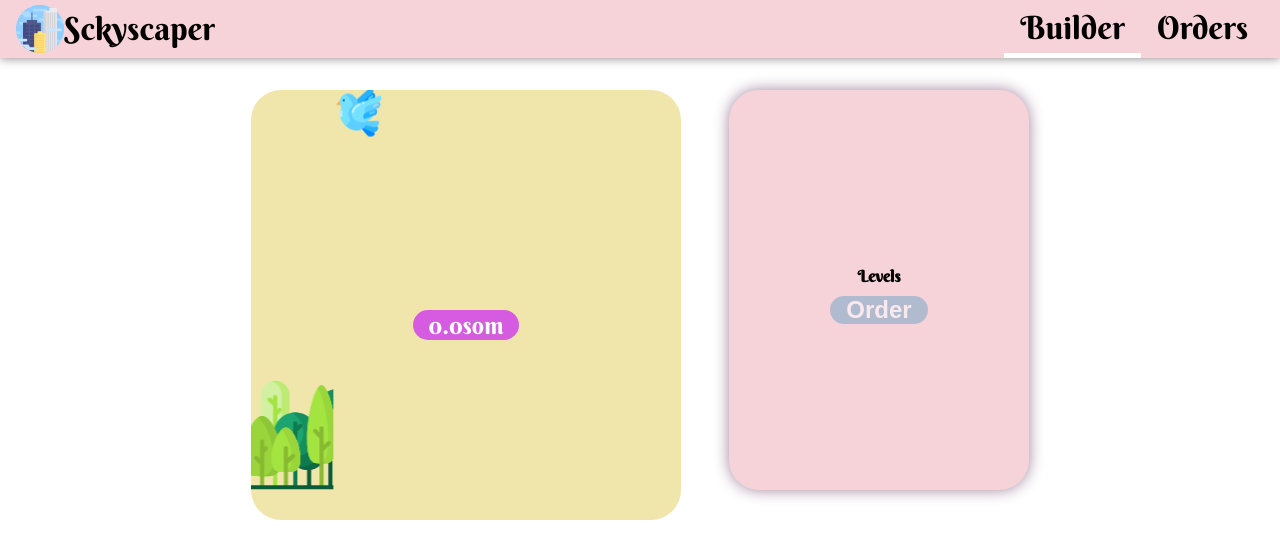
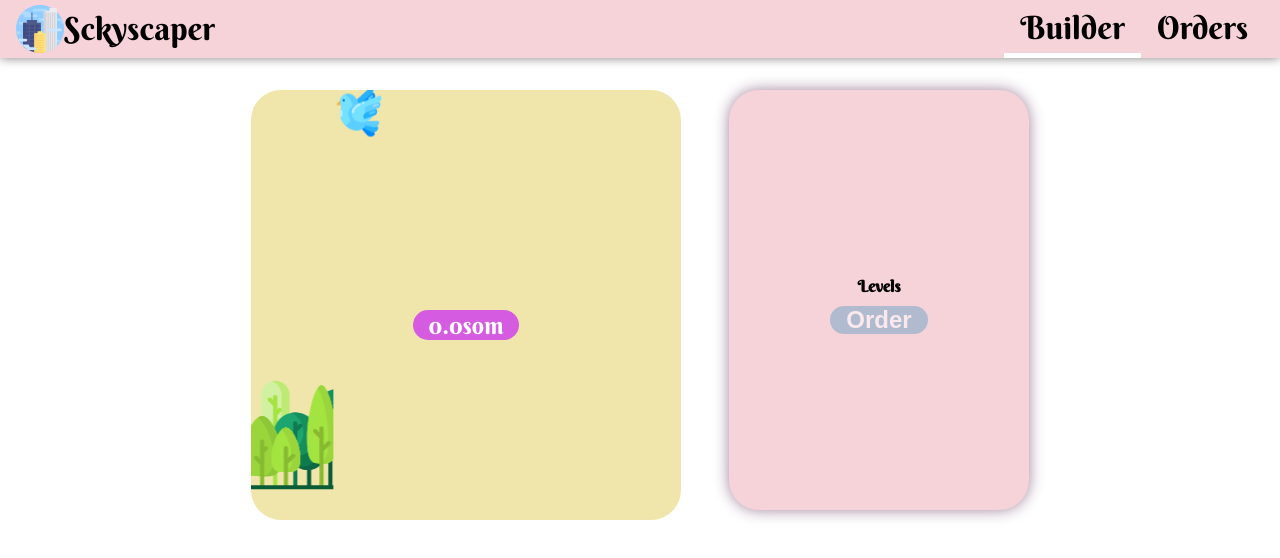
Before and after one commit to soltonbekov-aiymkyz/builder, a React (Create React App) app: page / in a window 1280 px wide. Shown: the top 558 px of the page. Built offline with nearby package versions, Linux system fonts and the light colour scheme; no server answers.

Commit message:
delete indenr in this page

```diff
--- a/src/components/SkyscaperBuilder/SkyscaperControls/SkyscaperControls.module.css
+++ b/src/components/SkyscaperBuilder/SkyscaperControls/SkyscaperControls.module.css
@@ -1,7 +1,7 @@
 
    .SkyscaperControls{
      width: 300px;
-     height:400px;
+     height:420px;
      padding: 1rem;
      background-color:#f6d2d9;
      color: black;
```
